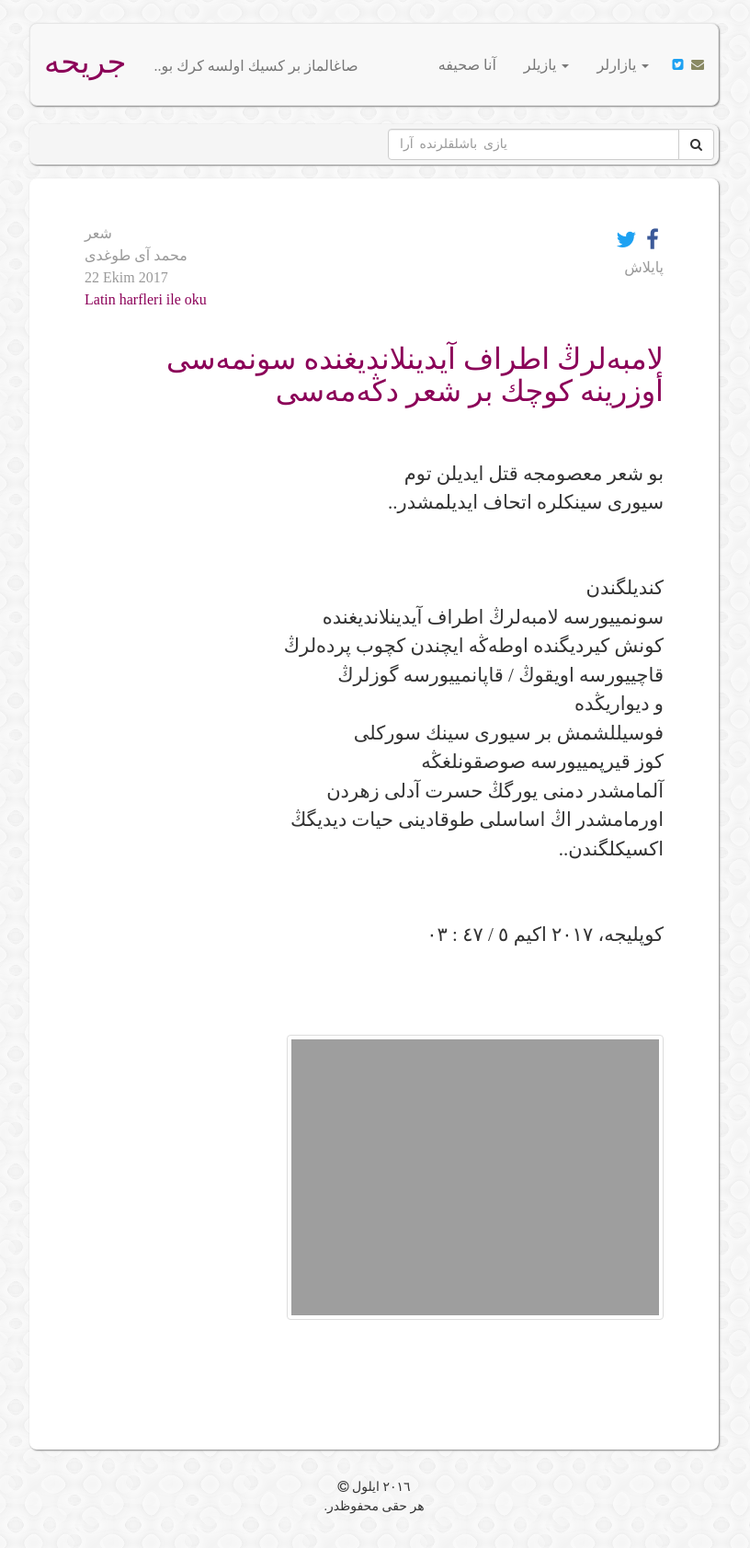
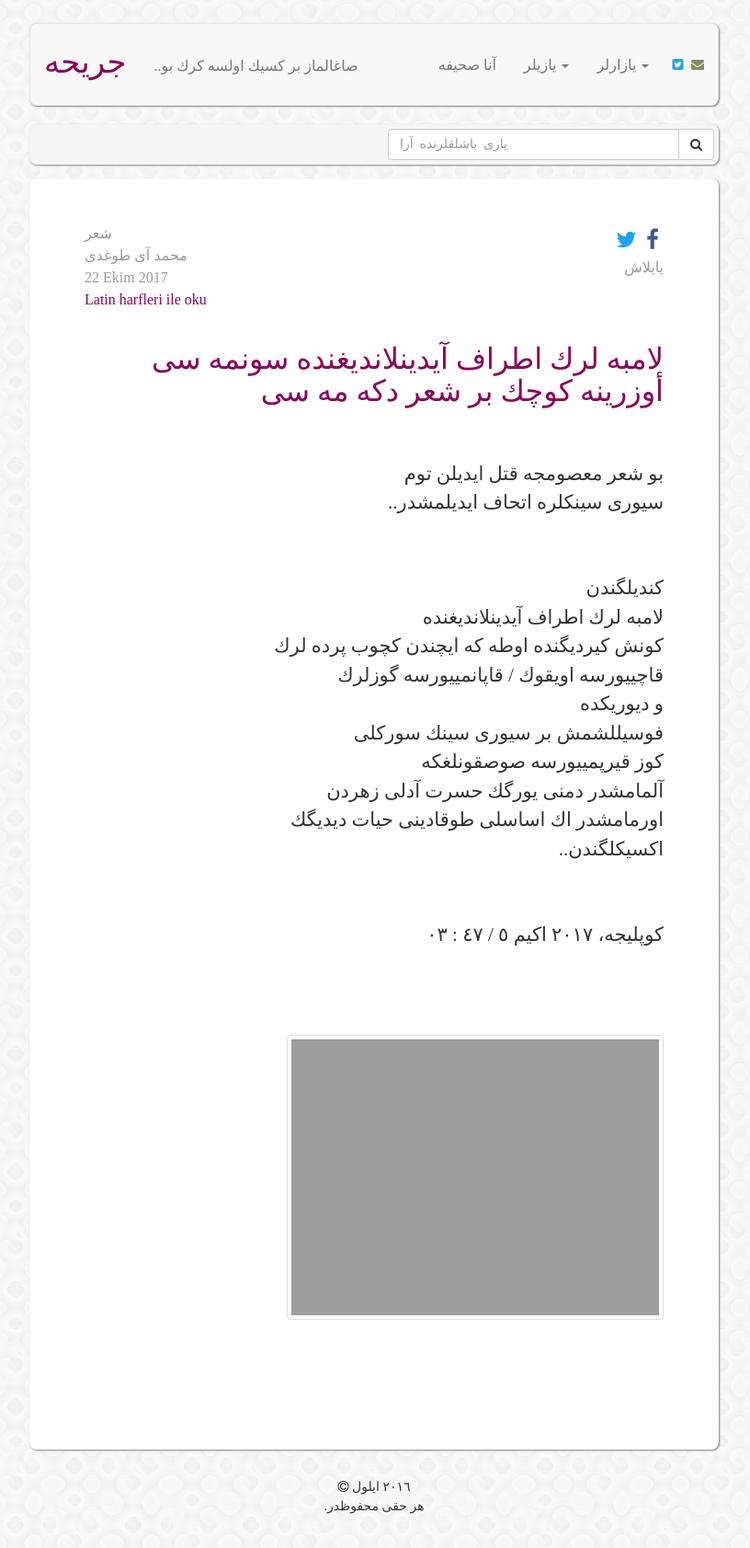
Before and after one commit to muhammedaydogdu/muhammedaydogdu.github.io, a Jekyll site: the page built from _posts/2017-10-22-lambaların-sönmesi-üzerine-os.md, in a window 1280 px wide. Shown: the whole page at 92% size, without its empty margins (233-1049 px from the left). Built offline with Jekyll 4.4.1, drawn with Linux system fonts in a browser that asks for light colours; some web fonts are replaced.

Commit message:
Update 2017-10-22-lambaların-sönmesi-üzerine-os.md

```diff
--- a/_posts/2017-10-22-lambaların-sönmesi-üzerine-os.md
+++ b/_posts/2017-10-22-lambaların-sönmesi-üzerine-os.md
@@ -2,7 +2,7 @@
 layout: os
 author: محمد آی طوغدی
 type: شعر
-title: لامبەلرڭ اطراف آیدینلاندیغندە سونمەسی أوزرینە كوچك بر شعر دڭەمەسی
+title: لامبه لرك اطراف آیدینلاندیغنده سونمه سی أوزرینه كوچك بر شعر دكه مه سی
 x: "180"
 link: /2017/10/22/lambaların-sönmesi-üzerine.html
 image: 20171005_033330-01-01.jpeg
@@ -10,25 +10,25 @@ image: 20171005_033330-01-01.jpeg
 <br/>
 
 
-بو شعر معصومجە قتل ایدیلن توم
-..سیوری سینكلرە اتحاف ایدیلمشدر
+بو شعر معصومجه قتل ایدیلن توم
+..سیوری سینكلره اتحاف ایدیلمشدر
 
 <br/>
 
 كندیلگندن
-سونمییورسە لامبەلرڭ اطراف آیدینلاندیغندە
-كونش كیردیگندە اوطەڭە ایچندن كچوب پردەلرڭ
-قاچییورسە اویقوڭ / قاپانمییورسە گوزلرڭ
-و دیواریڭدە
+لامبه لرك اطراف آیدینلاندیغنده
+كونش كیردیگنده اوطه كه ایچندن كچوب پرده لرك
+قاچییورسه اویقوك / قاپانمییورسه گوزلرك
+و دیوریكده
 فوسیللشمش بر سیوری سینك سوركلی
-كوز قیرپمییورسە صوصقونلغڭە
-آلمامشدر دمنی یورگڭ حسرت آدلی زهردن
-اورمامشدر اڭ اساسلی طوقادینی حیات دیدیگڭ
+كوز قیرپمییورسه صوصقونلغكه
+آلمامشدر دمنی یورگك حسرت آدلی زهردن
+اورمامشدر اك اساسلی طوقادینی حیات دیدیگك
 ..اكسیكلگندن
 
 <br/>
 
-كوپلیجە، ۲۰۱۷ اكیم ٥ /  ٤٧ : ٠٣
+كوپلیجه، ۲۰۱۷ اكیم ٥ /  ٤٧ : ٠٣
 
 <br/>
 <br/>
```
